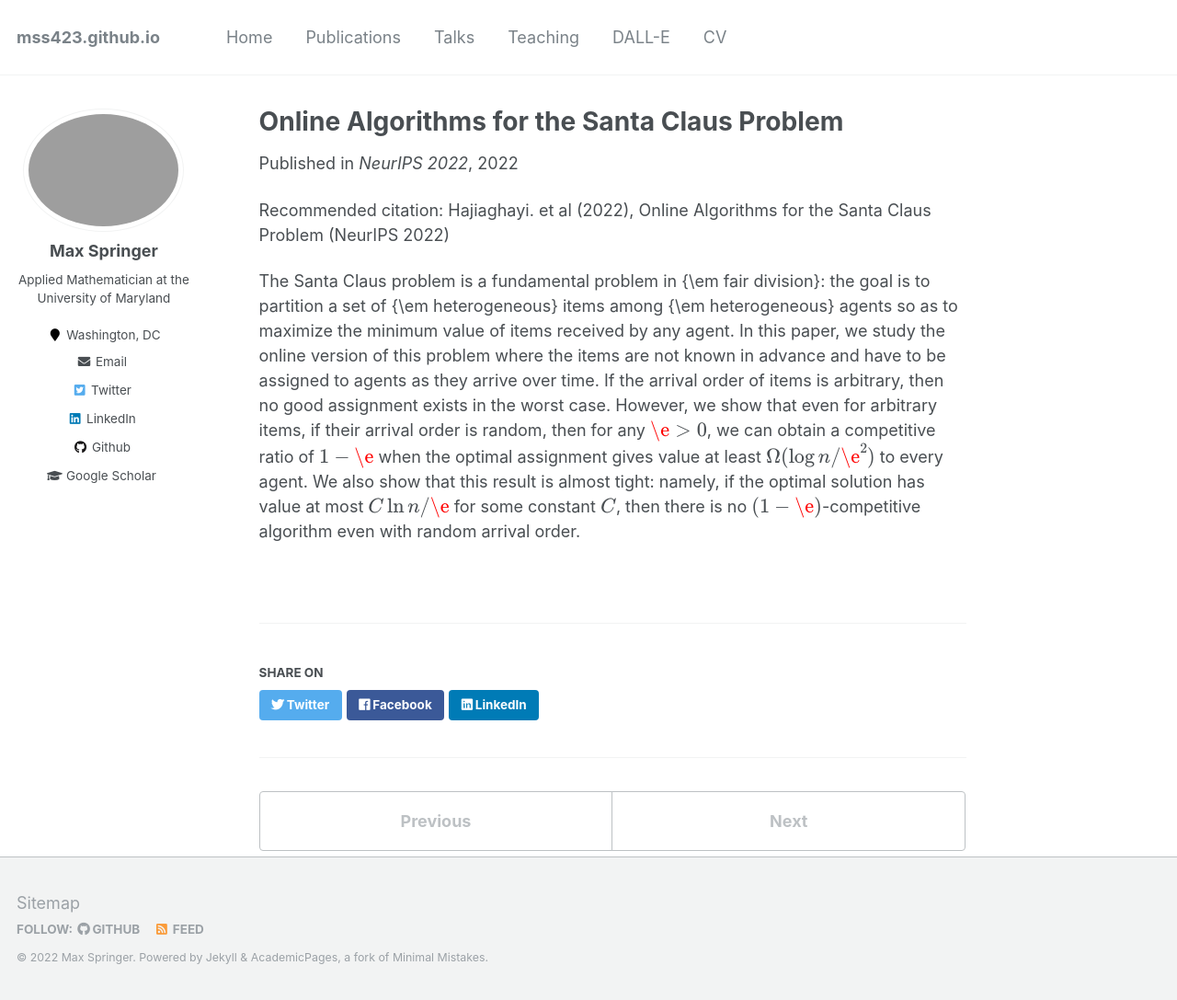
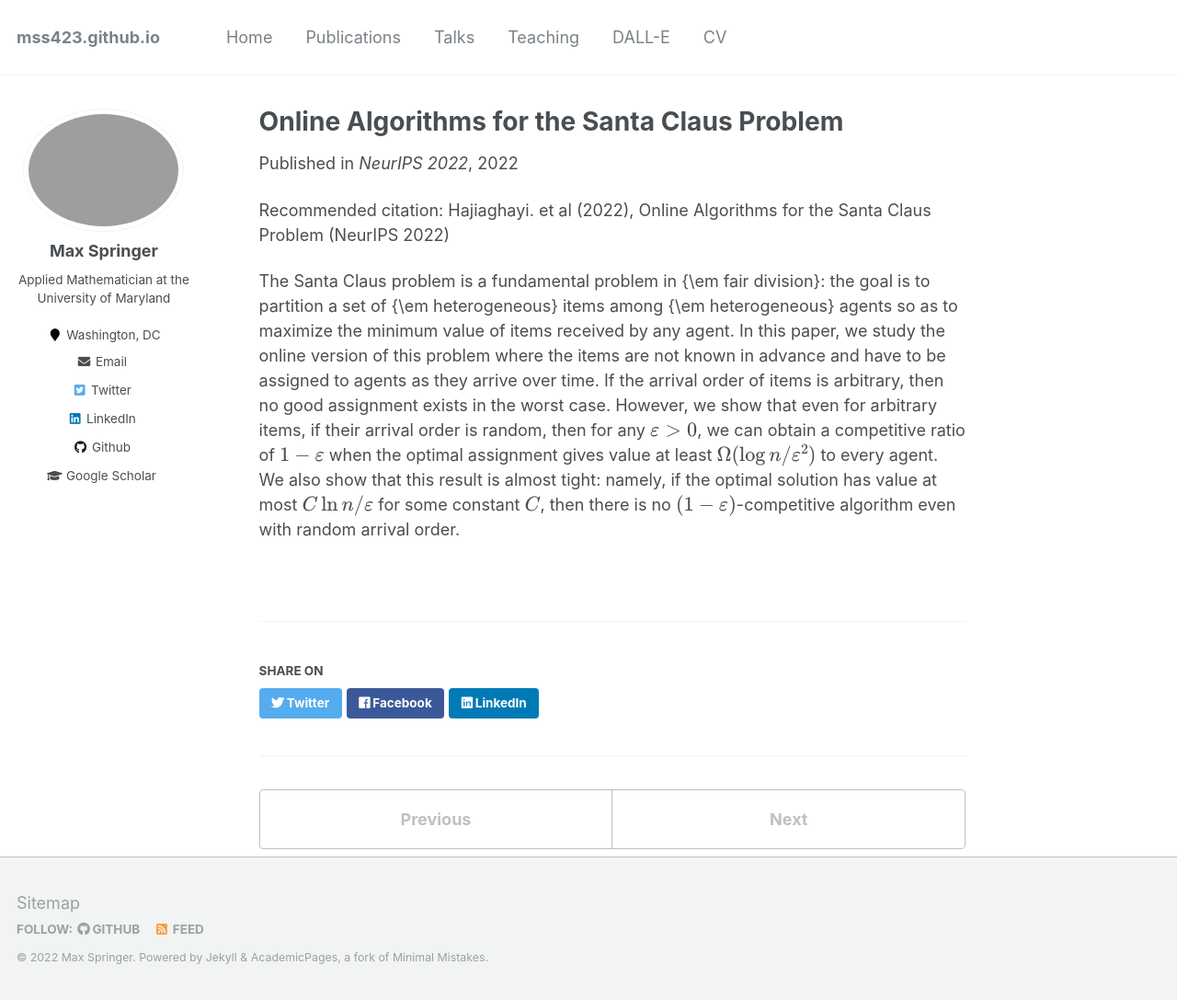
Before and after one commit to mss423/mss423.github.io, a Jekyll site: the page built from _publications/2022-09-17-santa.md, in a window 1280 px wide and 1087 px high. Shown: the whole window at 92% size. Built offline with Jekyll 4.4.1, drawn with Linux system fonts in a browser that asks for light colours; formulas are drawn with MathJax 3.

Commit message:
Update 2022-09-17-santa.md

```diff
--- a/_publications/2022-09-17-santa.md
+++ b/_publications/2022-09-17-santa.md
@@ -3,10 +3,10 @@ title: "Online Algorithms for the Santa Claus Problem"
 collection: publications
 permalink: /publication/2022-09-17-santa
 excerpt:
-date: 2022-09-17
+date: 2022-09-13
 venue: 'NeurIPS 2022'
 paperurl:
 citation: 'Hajiaghayi. et al (2022), Online Algorithms for the Santa Claus Problem (NeurIPS 2022)'
 ---
 
-The Santa Claus problem is a fundamental problem in {\em fair division}: the goal is to partition a set of {\em heterogeneous} items among {\em heterogeneous} agents so as to maximize the minimum value of items received by any agent. In this paper, we study the online version of this problem where the items are not known in advance and have to be assigned to agents as they arrive over time. If the arrival order of items is arbitrary, then no good assignment exists in the worst case. However, we show that even for arbitrary items, if their arrival order is random, then for any $\e > 0$, we can obtain a competitive ratio of $1-\e$ when the optimal assignment gives value at least $\Omega(\log n / \e^2)$ to every agent. We also show that this result is almost tight: namely, if the optimal solution has value at most $C \ln n / \e$ for some constant $C$, then there is no $(1-\e)$-competitive algorithm even with random arrival order.
+The Santa Claus problem is a fundamental problem in {\em fair division}: the goal is to partition a set of {\em heterogeneous} items among {\em heterogeneous} agents so as to maximize the minimum value of items received by any agent. In this paper, we study the online version of this problem where the items are not known in advance and have to be assigned to agents as they arrive over time. If the arrival order of items is arbitrary, then no good assignment exists in the worst case. However, we show that even for arbitrary items, if their arrival order is random, then for any $\varepsilon > 0$, we can obtain a competitive ratio of $1-\varepsilon$ when the optimal assignment gives value at least $\Omega(\log n / \varepsilon^2)$ to every agent. We also show that this result is almost tight: namely, if the optimal solution has value at most $C \ln n / \varepsilon$ for some constant $C$, then there is no $(1-\varepsilon)$-competitive algorithm even with random arrival order.
```
